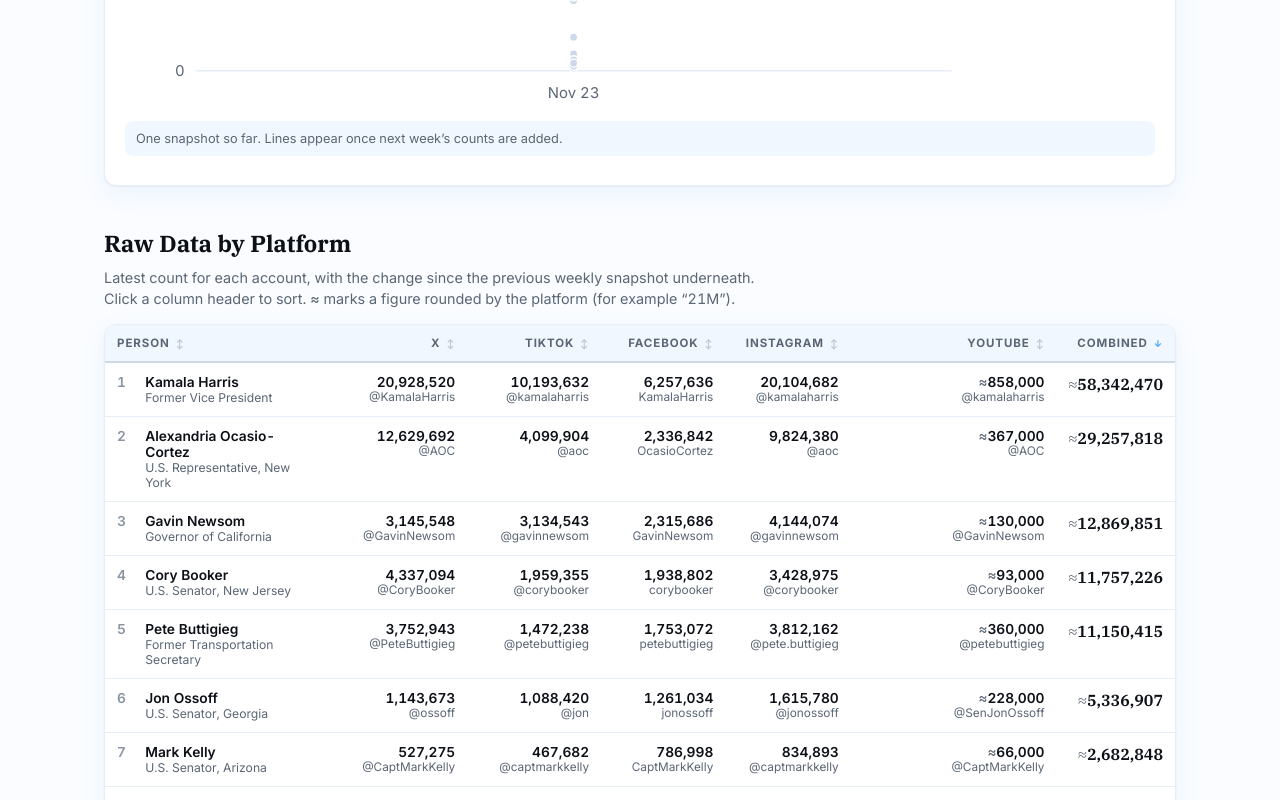
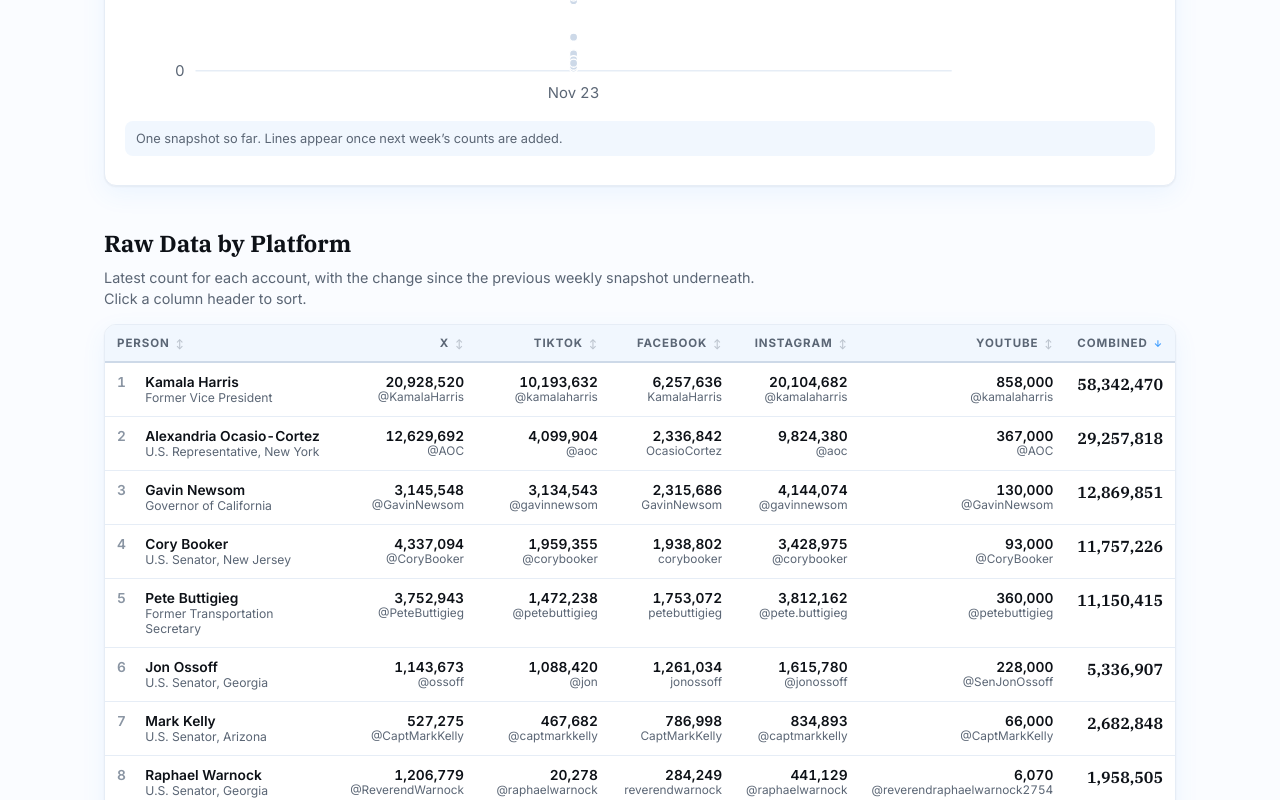
Before and after one commit to readchaoticera/2028socialtracker, a plain HTML site: page dist/index.html in a window 1280 px wide. Shown: the part 2000-2800 px from the top of the page. Drawn offline with Linux system fonts and the light colour scheme.

Commit message:
Remove the approximate (≈) mark from charts, table and notes
Co-Authored-By: Claude Opus 5.5 <noreply@anthropic.com>
Claude-Session: https://claude.ai/code/session_01JNy6vdfCzJLtmrskNmjLFk

```diff
--- a/dist/index.html
+++ b/dist/index.html
@@ -246,7 +246,6 @@ td.total .cnt { font-family: var(--serif); font-size: 1rem; }
 .down { color: var(--down); }
 .flat { color: var(--ink-soft); }
 .na { color: var(--ink-faint); font-style: italic; }
-.approx { color: var(--ink-soft); font-weight: 500; }
 
 /* ---------- Methodology ---------- */
 .methodology {
@@ -328,7 +327,7 @@ td.total .cnt { font-family: var(--serif); font-size: 1rem; }
   <h2 class="section-head">Raw Data by Platform</h2>
   <p class="section-sub">
     Latest count for each account, with the change since the previous weekly snapshot underneath.
-    Click a column header to sort. <span class="approx">≈</span> marks a figure rounded by the platform (for example “21M”).
+    Click a column header to sort.
   </p>
   <div class="table-wrap">
     <table id="tbl">
@@ -341,7 +340,7 @@ td.total .cnt { font-family: var(--serif); font-size: 1rem; }
     <h2>How this is counted</h2>
     <ul>
       <li><strong>One account per person per platform.</strong> We track each politician’s personal or political account. Official government accounts, such as a governor’s, senator’s or representative’s office account, are never counted. Where a second account is prominent it is named in the notes below.</li>
-      <li><strong>Followers, not engagement.</strong> Facebook figures are the larger of the page’s likes (from Social Blade) and its followers (checked by hand). YouTube figures are channel subscribers. TikTok, Instagram, YouTube and often Facebook display rounded figures (“5.2M”); those are recorded as shown and marked <span class="approx">≈</span>. Small weekly changes on rounded figures can be noise.</li>
+      <li><strong>Followers, not engagement.</strong> Facebook figures are the larger of the page’s likes (from Social Blade) and its followers (checked by hand). YouTube figures are channel subscribers. TikTok, Instagram, YouTube and often Facebook display rounded figures (“5.2M”); those are recorded as shown. Small weekly changes on rounded figures can be noise.</li>
       <li><strong>“No account”</strong> means we found no active personal account on that platform. It counts as zero in the combined total.</li>
       <li><strong>Combined audience obviously double-counts some people.</strong> Many people may follow a politician on multiple platforms.</li>
       <li><strong>Snapshots are weekly.</strong> Counts are collected once a week: X and TikTok from public profile data (exact counts), YouTube from the channel page (rounded by YouTube), and Facebook and Instagram from the Social Blade and Instastatistics trackers. The source for every figure is kept in the data file.</li>
@@ -415,10 +414,6 @@ const DATA = {"platforms":[{"id":"x","label":"X"},{"id":"tiktok","label":"TikTok
     const c = cell(snap, cid, pid);
     return c ? c.followers : null;
   }
-  function approx(snap, cid, pid) {
-    if (pid === "all") return PLATFORMS.some(p => { const c = cell(snap, cid, p.id); return c && c.approximate; });
-    const c = cell(snap, cid, pid); return !!(c && c.approximate);
-  }
   function hasAccount(cid, pid) {
     if (pid === "all") return true;
     const a = byId[cid].accounts[pid];
@@ -485,7 +480,7 @@ const DATA = {"platforms":[{"id":"x","label":"X"},{"id":"tiktok","label":"TikTok
           }).join("");
         } else segs = `<span class="bar-seg" style="width:100%;background:var(--mark)"></span>`;
         barHtml = `<span class="bar" style="width:calc(${w}% - ${w > 70 ? 80 : 0}px)" title="${fmtFull(r.v)}">${segs}</span>
-          <span class="bar-val">${approx(latest, r.c.id, platform) ? '<span class="approx">≈</span>' : ""}${fmtShort(r.v)}${r.d != null ? `<span class="d ${dcls(r.d)}">${fmtDelta(r.d, true)}</span>` : ""}</span>`;
+          <span class="bar-val">${fmtShort(r.v)}${r.d != null ? `<span class="d ${dcls(r.d)}">${fmtDelta(r.d, true)}</span>` : ""}</span>`;
       }
       return `<div class="bar-row"><div class="bar-name"><span class="bar-rank">${r.v != null ? k + 1 : ""}</span>${avatar(r.c)}<span class="who">${nameLink(r.c)}<small>${esc(r.c.role)}</small></span></div><div class="bar-track">${barHtml}</div></div>`;
     }).join("");
@@ -646,11 +641,11 @@ const DATA = {"platforms":[{"id":"x","label":"X"},{"id":"tiktok","label":"TikTok
         const shown = acct.handle && /^\d+$/.test(acct.handle) ? "Facebook page" : acct.handle;
         const handle = acct.handle ? (acct.url ? `<a class="handle" href="${esc(acct.url)}" target="_blank" rel="noopener">${esc(shown)}</a>` : `<span class="handle">${esc(shown)}</span>`) : "";
         const cd = cell(latest, c.id, p.id), st = staleLabel(cd);
-        return `<td class="num"><span class="cnt">${approx(latest, c.id, p.id) ? '<span class="approx">≈</span>' : ""}${v == null ? '<span class="na">No data</span>' : fmtFull(v)}</span>${d != null ? `<span class="chg ${dcls(d)}">${fmtDelta(d)}</span>` : ""}${st ? `<span class="stale" title="${esc(cd.note || "")}">${st}</span>` : ""}${handle}</td>`;
+        return `<td class="num"><span class="cnt">${v == null ? '<span class="na">No data</span>' : fmtFull(v)}</span>${d != null ? `<span class="chg ${dcls(d)}">${fmtDelta(d)}</span>` : ""}${st ? `<span class="stale" title="${esc(cd.note || "")}">${st}</span>` : ""}${handle}</td>`;
       }).join("");
       const tv = val(latest, c.id, "all"), td = delta(c.id, "all");
       return `<tr><td><div class="cand"><span class="rank">${rankOf(c.id)}</span><div><div class="cand-name">${esc(c.name)}</div><div class="cand-role">${esc(c.role)}</div></div></div></td>${tds}
-        <td class="num total"><span class="cnt">${approx(latest, c.id, "all") ? '<span class="approx">≈</span>' : ""}${fmtFull(tv)}</span>${td != null ? `<span class="chg ${dcls(td)}">${fmtDelta(td)}</span>` : ""}</td></tr>`;
+        <td class="num total"><span class="cnt">${fmtFull(tv)}</span>${td != null ? `<span class="chg ${dcls(td)}">${fmtDelta(td)}</span>` : ""}</td></tr>`;
     }).join("");
   }
 
```
Also changed, not shown: docs/index.html (+5 -10 lines), src/template.html (+5 -10 lines).
